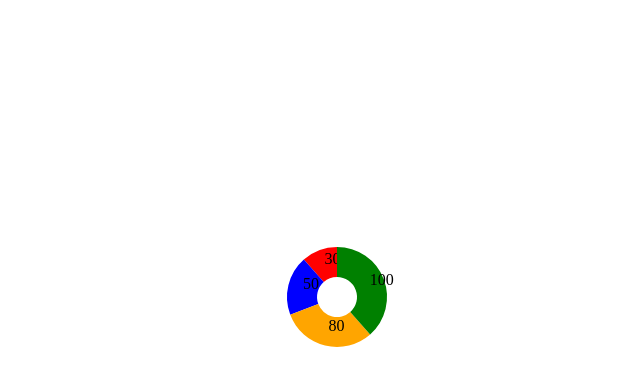
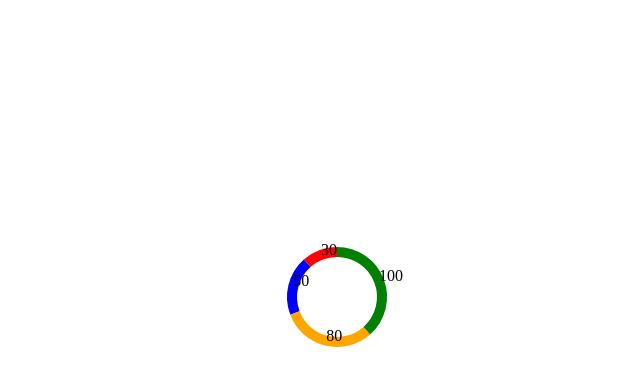
Before and after one commit to pranayaryal/piechart, a plain HTML site: page index.html in a window 1280 px wide. Shown: the part 80-466 px from the top of the page, without its empty margins (321-961 px from the left). Drawn offline with nearby package versions, Linux system fonts and the light colour scheme.

Commit message:
Update index.html

```diff
--- a/index.html
+++ b/index.html
@@ -40,7 +40,7 @@
 
     var p = Math.PI * 2;
     var arc = d3.svg.arc()
-        .innerRadius(20)
+        .innerRadius(40)
         .outerRadius(50);
 
     var pie = d3.layout.pie()
```
